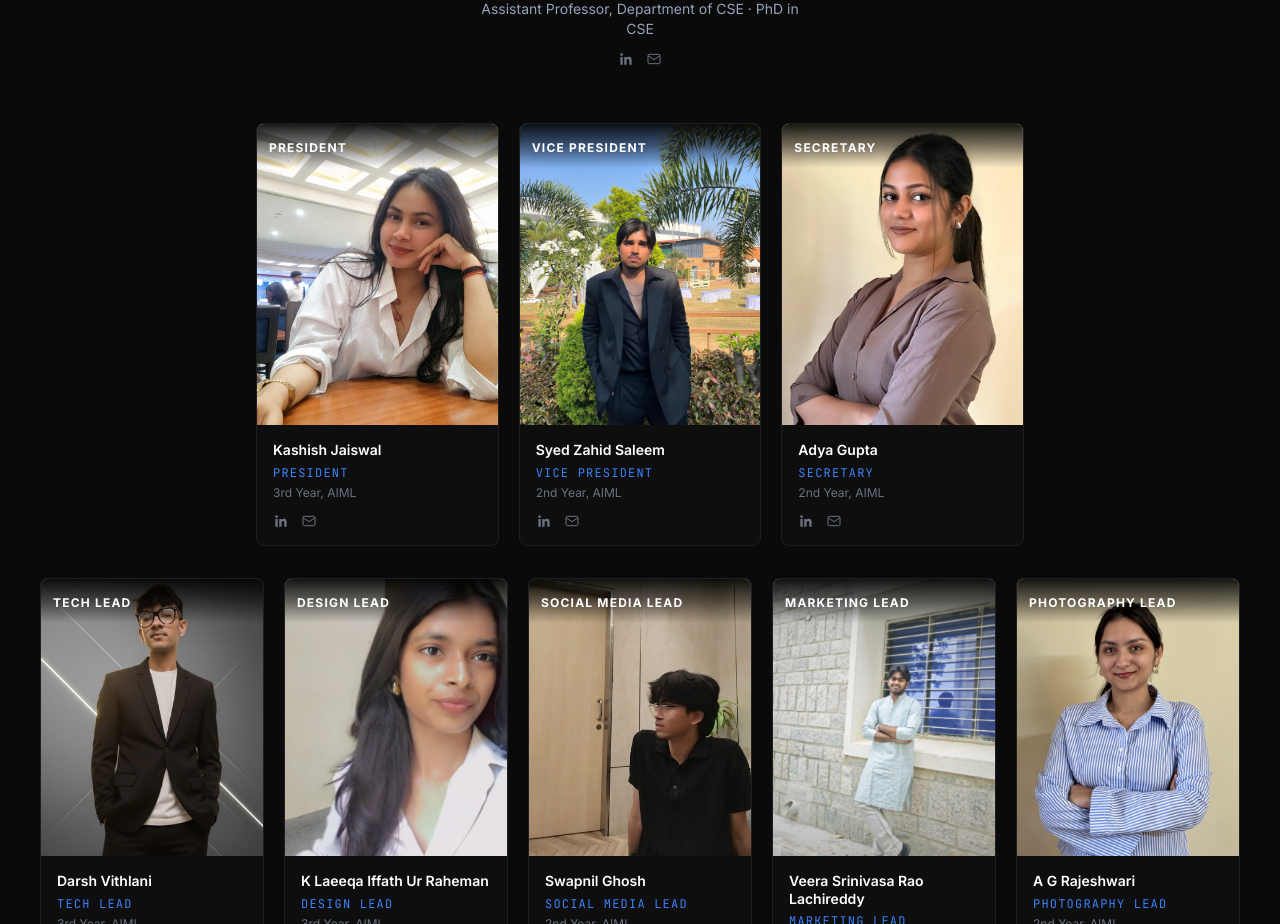
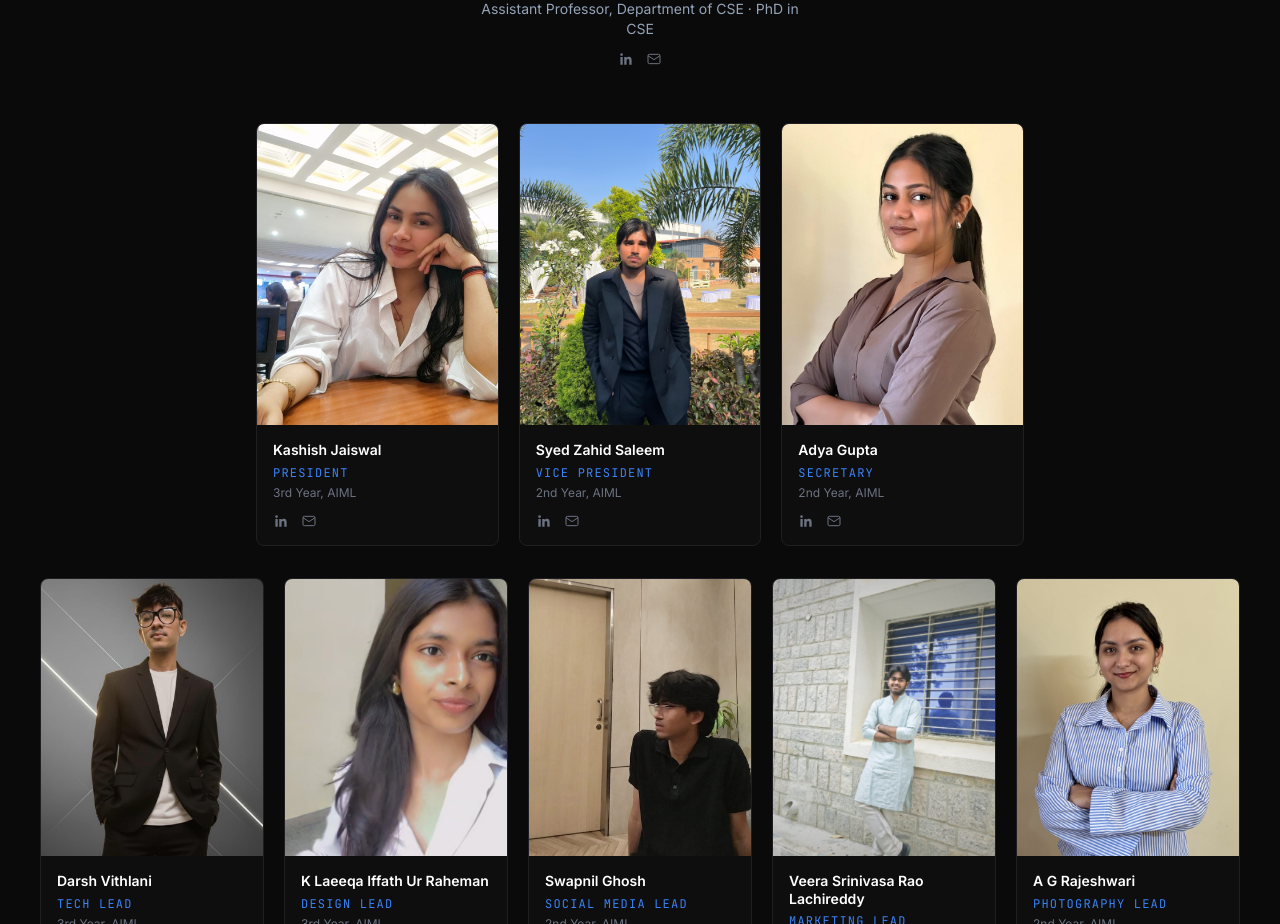
Before and after one commit to CODING-DARSH/turing-webstie, a React (Vite) app: page / in a window 1280 px wide. Shown: the part 4940-5864 px from the top of the page. Built offline with nearby package versions, Linux system fonts and the light colour scheme.

Commit message:
fix :Remove duplicate role overlay from leader photos

```diff
--- a/src/components/Leaders.jsx
+++ b/src/components/Leaders.jsx
@@ -115,11 +115,6 @@ function LeaderCard({ name, role, year, image, highlight = false }) {
           className="w-full h-full object-cover"
         />
         {/* designation on top of image */}
-        <div className="absolute top-0 left-0 right-0 px-3 py-2.5 bg-gradient-to-b from-black/90 via-black/50 to-transparent">
-          <span className="text-xs font-bold uppercase tracking-widest text-white drop-shadow-md">
-            {role}
-          </span>
-        </div>
       </div>
       <div className="p-4">
         <div className="text-sm font-semibold text-text leading-tight">{name}</div>
```
